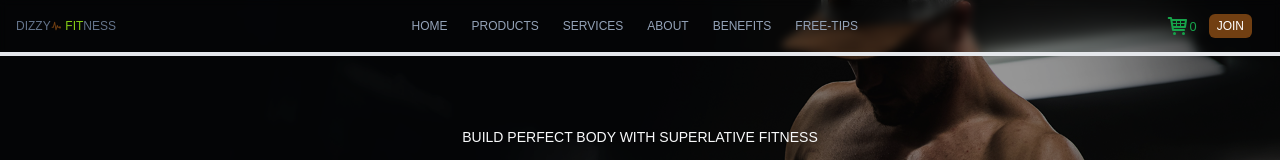
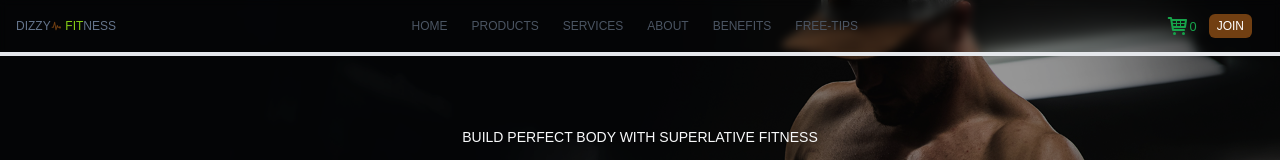
Before and after one commit to janeAnezi/DizzyFitness, a React (Vite) app: page / in a window 1280 px wide. Shown: the top 160 px of the page. Built offline with nearby package versions, Linux system fonts and the light colour scheme; no server answers.

Commit message:
updated commit

```diff
--- a/src/Component/NavBar.jsx
+++ b/src/Component/NavBar.jsx
@@ -32,7 +32,7 @@ const NavBar = () => {
   const getNavLinkClass = (path) => (
     location.pathname === path
       ? 'text-blue-900 border-b-2 border-blue-900 transform transition-300'
-      : 'text-slate-400'
+      : 'text-gray-600'
   );
 
   return (
@@ -52,7 +52,7 @@ const NavBar = () => {
         <ul
           className={`${
             isNavOpen ? 'flex' : 'hidden'
-          } flex-col md:flex md:flex-row items-center text-xs gap-6 absolute md:static top-20 left-0 w-full md:w-auto bg-white md:bg-transparent p-4 md:p-0 shadow-md md:shadow-none z-20`}
+          } flex-col md:flex md:flex-row items-center text-xs gap-6 absolute md:static top-20 left-0 w-full md:w-auto  bg-white md:bg-transparent p-4 md:p-0 shadow-md md:shadow-none z-50`}
         >
           <li><Link to="/home" className={getNavLinkClass('/home')} onClick={closeNavHandler}>HOME</Link></li>
           <li><Link to="/products" className={getNavLinkClass('/products')} onClick={closeNavHandler}>PRODUCTS</Link></li>
@@ -60,6 +60,7 @@ const NavBar = () => {
           <li><Link to="/about" className={getNavLinkClass('/about')} onClick={closeNavHandler}>ABOUT</Link></li>
           <li><Link to="/benefits" className={getNavLinkClass('/benefits')} onClick={closeNavHandler}>BENEFITS</Link></li>
           <li><Link to="/freetips" className={getNavLinkClass('/freetips')} onClick={closeNavHandler}>FREE-TIPS</Link></li>
+          <li className='md:hidden text-lg -mt-2' ><Link to='/register' className={getNavLinkClass('/register')} onClick={closeNavHandler}>Join</Link></li>
         </ul>
 
         <div className=' flex gap-3 mx-3' >
```
